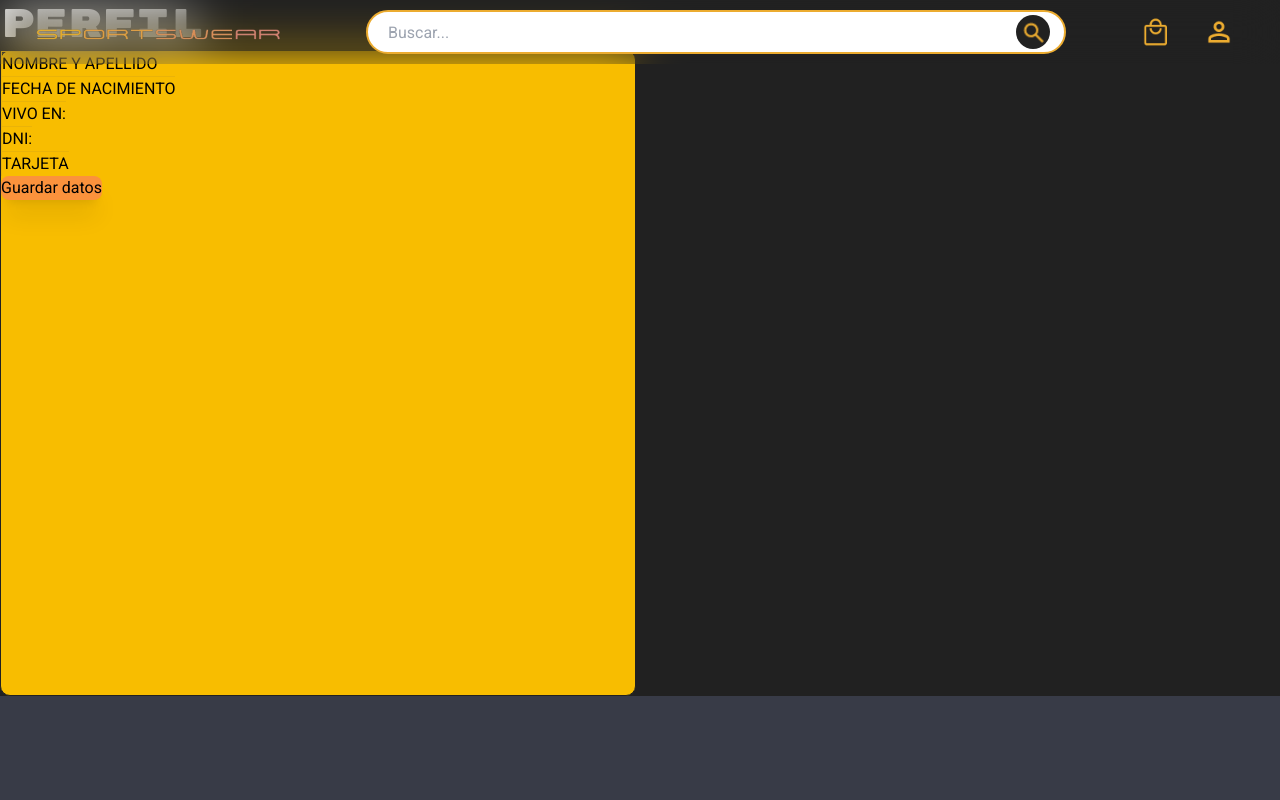
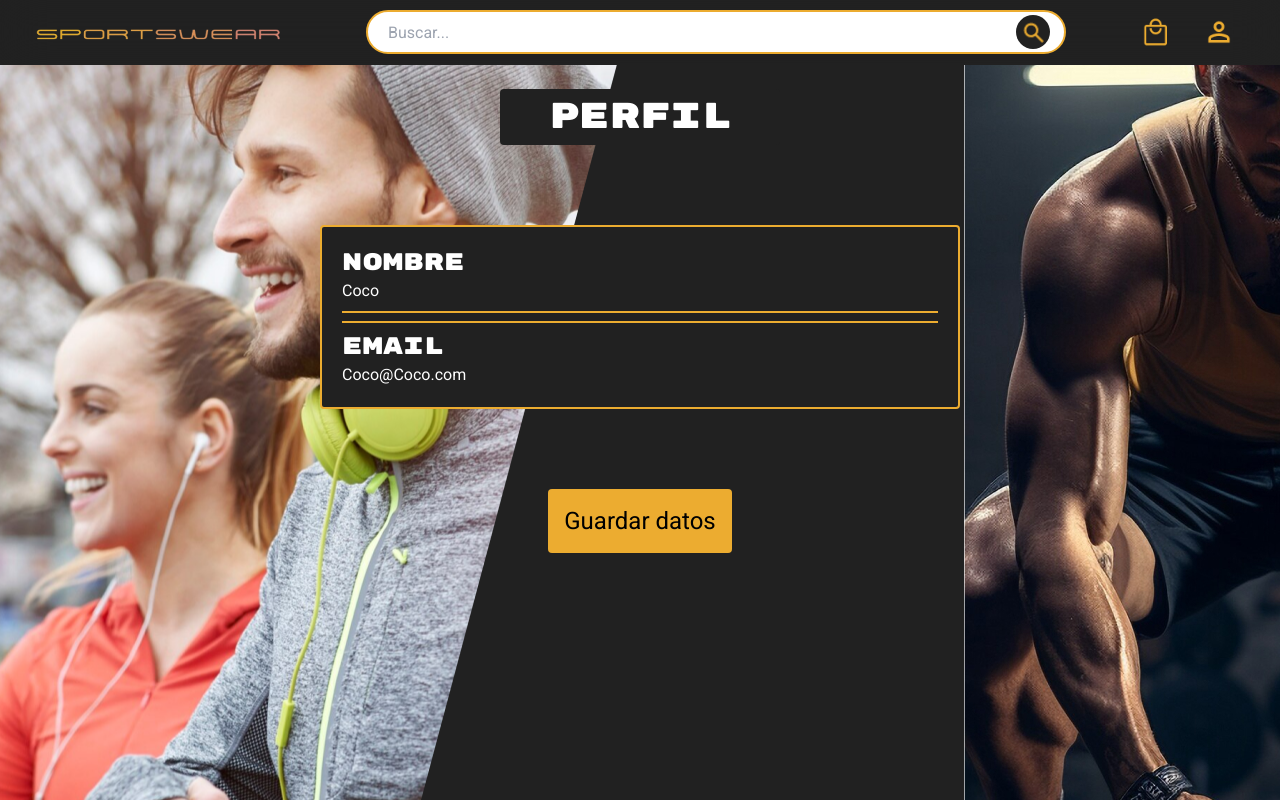
Before and after one commit to jigcolapaolo/Sportswear-eCommerce, a React (Vite) app in the folder Front/: page /perfil in a window 1280 px wide. Built offline with nearby package versions, Linux system fonts and the light colour scheme.

Commit message:
Modifico la vista de perfil, termino su diseño

```diff
--- a/Front/src/Perfil.jsx
+++ b/Front/src/Perfil.jsx
@@ -1,112 +1,33 @@
 import { useState } from "react";
-import LoginModal from "./components/LoginModal/LoginModal";
+
 
 function Perfil() {
-  const [botonVisible, setBotonVisible] = useState(false);
 
-  function botonDesplegable() {
-    setBotonVisible(!botonVisible);
-  }
+
 
   return (
-    <main className="bg-[#212121]">
-      <h1 className="style-title">
-        Perfil
-      </h1>
-      <LoginModal />
-
-      <div className="style-content">
-        <div className="dropDown">
-          <button
-            onClick={botonDesplegable}
-            className="w-634 h-91 top-59 left-2 border border-t-1 border-b-0 border-l-1 border-r-0 border-yellow-500"
-          >
-            NOMBRE Y APELLIDO
-          </button>
-          {botonVisible && (
-            <div className="nextElementS">
-              <ul>
-                <li> Opcion 1 </li>
-                <li> Opcion 2 </li>
-                <li> Opcion 3 </li>
-              </ul>
-            </div>
-          )}
+    <main className="bg-[#212121] h-screen"
+    style={{ backgroundImage: "url('../../../public/images/imgPerfil/perfilbg1.jpg'), url('../../../public/images/imgPerfil/perfilbg2.png')", backgroundRepeat: "no-repeat", backgroundPosition: "right bottom 100%, left bottom 90%" }}>
+      <div className="bg-[#212121] h-[65px] w-full"></div>
+      <div className="w-full flex flex-col items-center gap-20">
+        <div className="rounded bg-[#212121] cursor-default mt-6">
+          <h1 className="font-rubik text-4xl p-2 px-12 text-center text-white">Perfil</h1>
         </div>
-
-        <div className="dropDown">
-          <button
-            onClick={botonDesplegable}
-            className="w-634 h-91 top-59 left-2 border border-t-1 border-b-0 border-l-1 border-r-0 border-yellow-500"
-          >
-            FECHA DE NACIMIENTO
-          </button>
-          {botonVisible && (
-            <div className="nextElementS">
-              <ul>
-                <li> Opcion 1 </li>
-                <li> Opcion 2 </li>
-                <li> Opcion 3 </li>
-              </ul>
-            </div>
-          )}
+        {/* Datos */}
+        <div className="flex flex-col gap-2 bg-[#212121] border-2 border-[#ecac30] rounded p-5 w-1/2">
+          <div className="border-b-2 border-[#ecac30] pb-2">
+            <p className="text-white font-rubik text-2xl">Nombre</p>
+            <p className="text-white">Coco</p>
+          </div>
+          <div className="border-t-2 border-[#ecac30] pt-2">
+            <p className="text-white font-rubik text-2xl">Email</p>
+            <p className="text-white">Coco@Coco.com</p>
+          </div>
         </div>
-
-        <div className="dropDown">
-          <button
-            onClick={botonDesplegable}
-            className="w-634 h-91 top-59 left-2 border border-t-1 border-b-0 border-l-1 border-r-0 border-yellow-500"
-          >
-            VIVO EN:
-          </button>
-          {botonVisible && (
-            <div className="nextElementS">
-              <ul>
-                <li> Opcion 1 </li>
-                <li> Opcion 2 </li>
-                <li> Opcion 3 </li>
-              </ul>
-            </div>
-          )}
+        {/* Guardar Datos */}
+        <div className="flex justify-center">
+          <button className="p-4 text-2xl bg-[#ecac30] rounded hover:brightness-150">Guardar datos</button>
         </div>
-
-        <div className="dropDown">
-          <button
-            onClick={botonDesplegable}
-            className="w-634 h-91 top-59 left-2 border border-t-1 border-b-0 border-l-1 border-r-0 border-yellow-500"
-          >
-            DNI:
-          </button>
-          {botonVisible && (
-            <div className="nextElementS">
-              <ul>
-                <li> Opcion 1 </li>
-                <li> Opcion 2 </li>
-                <li> Opcion 3 </li>
-              </ul>
-            </div>
-          )}
-        </div>
-
-        <div className="dropDown">
-          <button
-            onClick={botonDesplegable}
-            className="w-634 h-91 top-59 left-2 border border-t-1 border-b-0 border-l-1 border-r-0 border-yellow-500"
-          >
-            TARJETA
-          </button>
-          {botonVisible && (
-            <div className="nextElementS">
-              <ul>
-                <li> Opcion 1 </li>
-                <li> Opcion 2 </li>
-                <li> Opcion 3 </li>
-              </ul>
-            </div>
-          )}
-        </div>
-
-        <button className="w-539 h-66 rounded-lg bg-orange-400 shadow-xl hover:shadow-none transition-shadow duration-500 ease-in-out"> Guardar datos </button>
       </div>
     </main>
   );
--- a/Front/src/Registro.jsx
+++ b/Front/src/Registro.jsx
@@ -140,7 +140,7 @@ const Registro = () => {
         <div className="absolute inset-0 bg-black opacity-50"></div>
         <div className="flex flex-col items-center gap-10 bg-[#212121] p-8 rounded z-50 border-2 border-[#ecac30]">
           <p className="font-rubik text-2xl text-[#ecac30]">Registro Exitoso!</p>
-          <a href="/" className="cursor-pointer w-1/2 p-2 text-center bg-gray-600 rounded text-white text-xl hover:text-yellow-500 hover:bg-gray-700 hover:drop-shadow-[0_0_5px_black]">Ir a Home</a>
+          <a href="/Perfil" className="cursor-pointer w-1/2 p-2 text-center bg-gray-600 rounded text-white text-xl hover:text-yellow-500 hover:bg-gray-700 hover:drop-shadow-[0_0_5px_black]">Ir a Perfil</a>
         </div>
       </div>
 
--- a/Front/src/components/Perfil/perfil.jsx
+++ /dev/null
@@ -1,115 +0,0 @@
-import { useState } from "react";
-import LoginModal from "./components/LoginModal/LoginModal";
-
-function Perfil() {
-  const [botonVisible, setBotonVisible] = useState(false);
-
-  function botonDesplegable() {
-    setBotonVisible(!botonVisible);
-  }
-
-  return (
-    <main className="bg-[#212121]">
-      <h1 className="style-title">
-        Perfil
-      </h1>
-      <LoginModal />
-
-      <div className="style-content">
-        <div className="dropDown">
-          <button
-            onClick={botonDesplegable}
-            className="w-634 h-91 top-59 left-2 border border-t-1 border-b-0 border-l-1 border-r-0 border-yellow-500"
-          >
-            NOMBRE Y APELLIDO
-          </button>
-          {botonVisible && (
-            <div className="nextElementS">
-              <ul>
-                <li> Opcion 1 </li>
-                <li> Opcion 2 </li>
-                <li> Opcion 3 </li>
-              </ul>
-            </div>
-          )}
-        </div>
-
-        <div className="dropDown">
-          <button
-            onClick={botonDesplegable}
-            className="w-634 h-91 top-59 left-2 border border-t-1 border-b-0 border-l-1 border-r-0 border-yellow-500"
-          >
-            FECHA DE NACIMIENTO
-          </button>
-          {botonVisible && (
-            <div className="nextElementS">
-              <ul>
-                <li> Opcion 1 </li>
-                <li> Opcion 2 </li>
-                <li> Opcion 3 </li>
-              </ul>
-            </div>
-          )}
-        </div>
-
-        <div className="dropDown">
-          <button
-            onClick={botonDesplegable}
-            className="w-634 h-91 top-59 left-2 border border-t-1 border-b-0 border-l-1 border-r-0 border-yellow-500"
-          >
-            VIVO EN:
-          </button>
-          {botonVisible && (
-            <div className="nextElementS">
-              <ul>
-                <li> Opcion 1 </li>
-                <li> Opcion 2 </li>
-                <li> Opcion 3 </li>
-              </ul>
-            </div>
-          )}
-        </div>
-
-        <div className="dropDown">
-          <button
-            onClick={botonDesplegable}
-            className="w-634 h-91 top-59 left-2 border border-t-1 border-b-0 border-l-1 border-r-0 border-yellow-500"
-          >
-            DNI:
-          </button>
-          {botonVisible && (
-            <div className="nextElementS">
-              <ul>
-                <li> Opcion 1 </li>
-                <li> Opcion 2 </li>
-                <li> Opcion 3 </li>
-              </ul>
-            </div>
-          )}
-        </div>
-
-        <div className="dropDown">
-          <button
-            onClick={botonDesplegable}
-            className="w-634 h-91 top-59 left-2 border border-t-1 border-b-0 border-l-1 border-r-0 border-yellow-500"
-          >
-            TARJETA
-          </button>
-          {botonVisible && (
-            <div className="nextElementS">
-              <ul>
-                <li> Opcion 1 </li>
-                <li> Opcion 2 </li>
-                <li> Opcion 3 </li>
-              </ul>
-            </div>
-          )}
-        </div>
-
-        <button className="w-539 h-66 rounded-lg bg-orange-400 shadow-xl hover:shadow-none transition-shadow duration-500 ease-in-out"> Guardar datos </button>
-      </div>
-    </main>
-  );
-}
-
-export default Perfil;
--- a/Front/src/index.css
+++ b/Front/src/index.css
@@ -131,28 +131,3 @@ input[type=radio]:checked + label::before {
   background-color: #212121;
   margin-right: 5px;
 }
-
-
-/* Estilos Registro-Perfil */
-.style-title {
-  width: 204px;
-  height: 50px;
-  top: 143px;
-  left: 628px;
-  font-family: 'Rubik Mono One', sans-serif;
-  font-weight: 400;
-  font-size: 40px;
-  line-height: 49.52px;
-  text-align: center;
-  color: #FFFFFF;
-}
-
-.style-content {
-  width: 636px;
-  height: 646px;
-  top: 219px;
-  left: 402px;
-  border-radius: 10px;
-  border: 1px solid #212121;
-  background-color: #F8BD00;
-}
```
Also changed, not shown: Front/public/images/imgPerfil/perfilbg1.jpg (added), Front/public/images/imgPerfil/perfilbg2.png (added).
